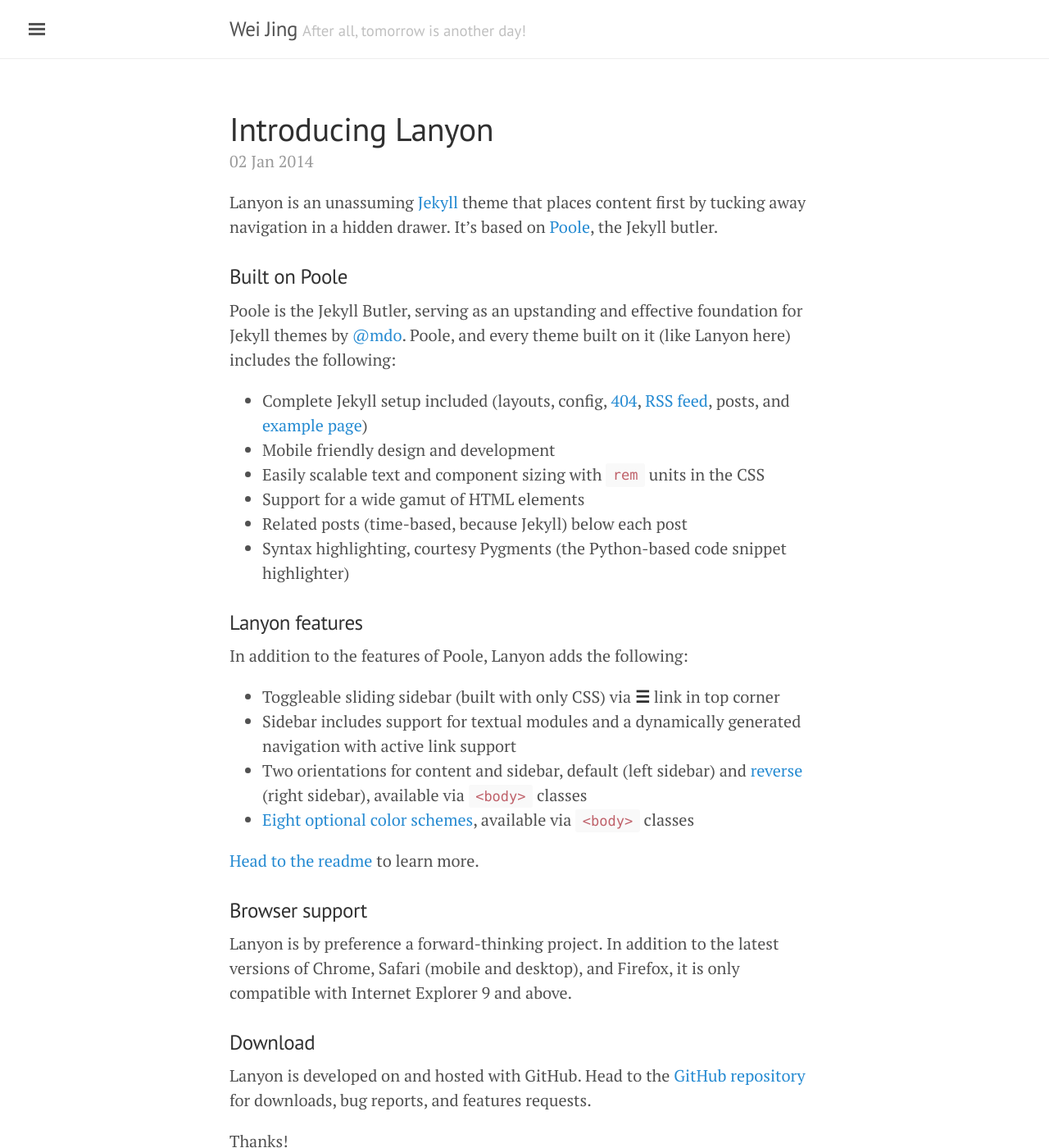
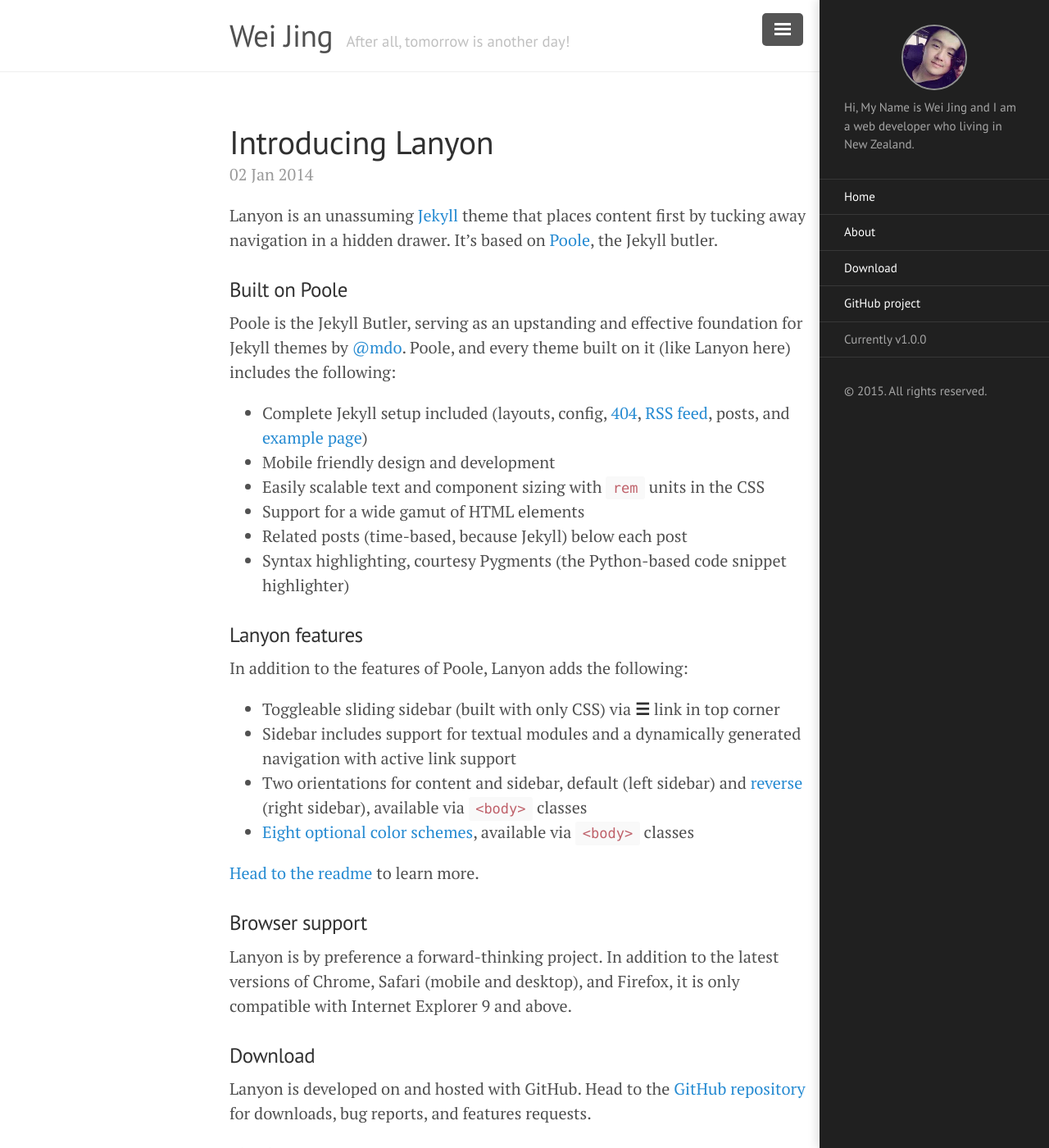
Before and after one commit to HydJing/hydjing.github.io, a Jekyll site: the page built from index.html, in a window 1280 px wide and 1400 px high. Shown: the whole window at 82% size. Built offline with Jekyll 4.4.1, drawn with Linux system fonts in a browser that asks for light colours; the list of posts is cut into pages by our own code.

Commit message:
Update the sidebar attributes
Update the sidebar attributes

```diff
--- a/_includes/sidebar.html
+++ b/_includes/sidebar.html
@@ -1,6 +1,6 @@
 <!-- Target for toggling the sidebar `.sidebar-checkbox` is for regular
      styles, `#sidebar-checkbox` for behavior. -->
-<input type="checkbox" class="sidebar-checkbox" id="sidebar-checkbox">
+<input type="checkbox" class="sidebar-checkbox" id="sidebar-checkbox" {% if page.title =="Home" %}checked{% endif %}>
 
 <!-- Toggleable sidebar -->
 <div class="sidebar" id="sidebar">
--- a/_layouts/default.html
+++ b/_layouts/default.html
@@ -3,7 +3,7 @@
 
   {% include head.html %}
 
-  <body>
+  <body class="layout-reverse sidebar-overlay">
 
     {% include sidebar.html %}
 
--- a/public/css/custom.css
+++ b/public/css/custom.css
@@ -5,3 +5,8 @@
   border: 2px solid rgba(255,255,255,0.5);
   border-radius: 41px;
 }
+.masthead-title a {
+  font-size: 1.5em;
+  text-decoration: none;
+  padding-right: 10px;
+}
```
